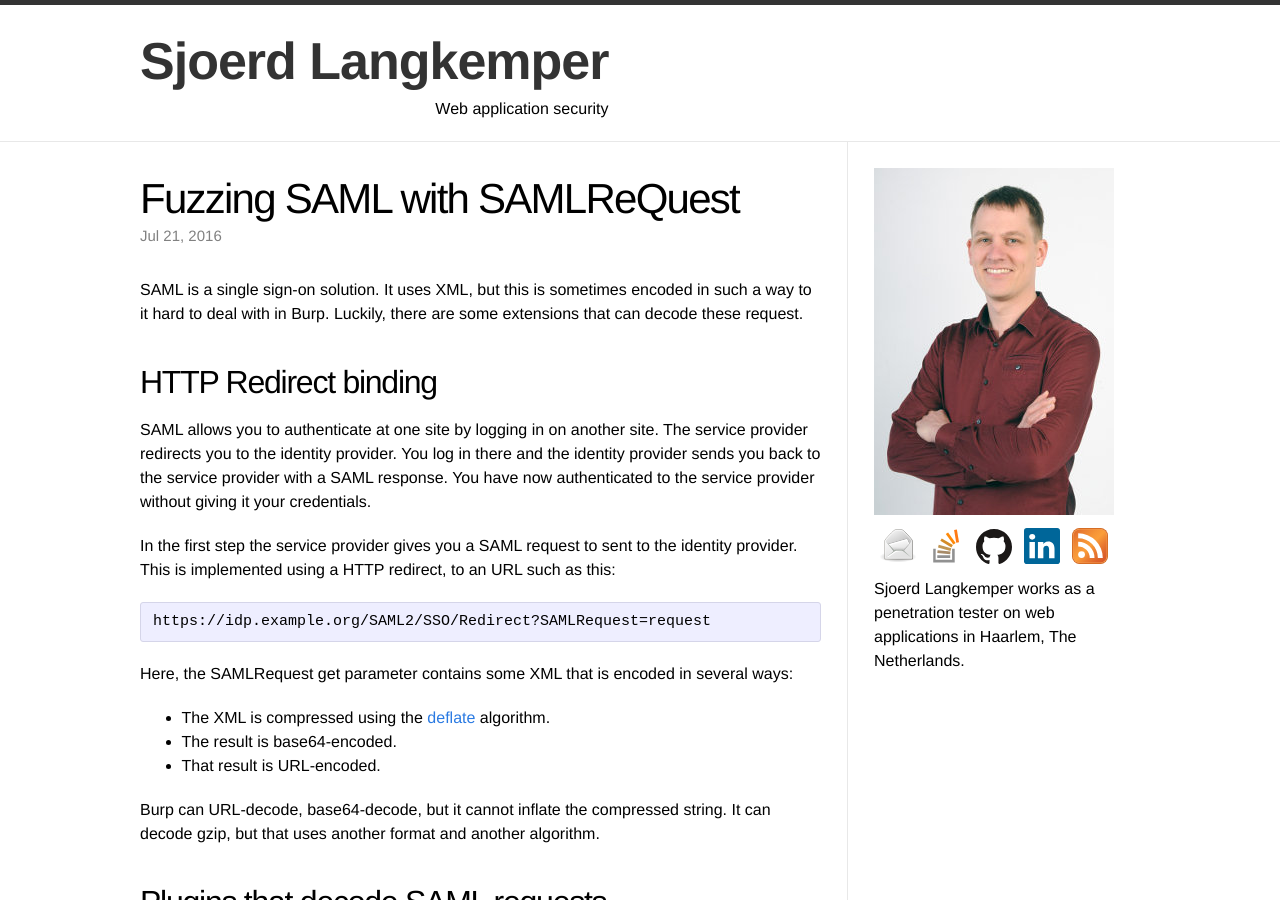
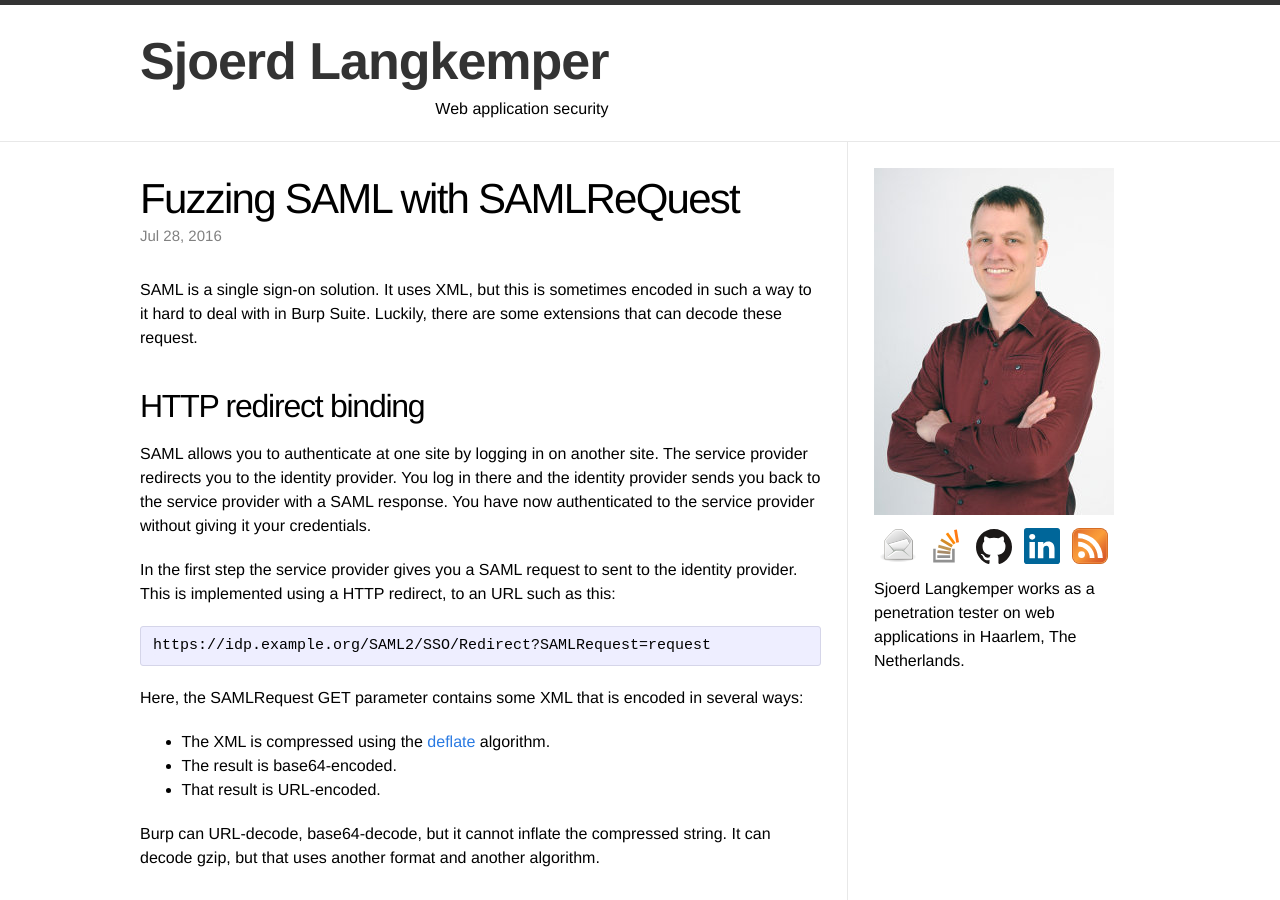
Before and after one commit to Sjord/Sjord.github.io, a Jekyll site: the page built from _posts/2016-07-21-fuzzing-saml-with-samlrequest.md, in a window 1280 px wide and 900 px high. Built offline with Jekyll 4.4.1, drawn with Linux system fonts in a browser that asks for light colours.

Commit message:
Change some letters, adjust date

```diff
--- a/_posts/2016-07-21-fuzzing-saml-with-samlrequest.md
+++ b/_posts/2016-07-21-fuzzing-saml-with-samlrequest.md
@@ -2,12 +2,12 @@
 layout: post
 title: "Fuzzing SAML with SAMLReQuest"
 thumbnail: door-240.jpg
-date: 2016-07-21
+date: 2016-07-28
 ---
 
-SAML is a single sign-on solution. It uses XML, but this is sometimes encoded in such a way to it hard to deal with in Burp. Luckily, there are some extensions that can decode these request.
+SAML is a single sign-on solution. It uses XML, but this is sometimes encoded in such a way to it hard to deal with in Burp Suite. Luckily, there are some extensions that can decode these request.
 
-## HTTP Redirect binding
+## HTTP redirect binding
 
 SAML allows you to authenticate at one site by logging in on another site. The service provider redirects you to the identity provider. You log in there and the identity provider sends you back to the service provider with a SAML response. You have now authenticated to the service provider without giving it your credentials.
 
@@ -15,7 +15,7 @@
 
     https://idp.example.org/SAML2/SSO/Redirect?SAMLRequest=request
 
-Here, the SAMLRequest get parameter contains some XML that is encoded in several ways:
+Here, the SAMLRequest GET parameter contains some XML that is encoded in several ways:
 
 * The XML is compressed using the [deflate](https://en.wikipedia.org/wiki/DEFLATE) algorithm.
 * The result is base64-encoded.
```
